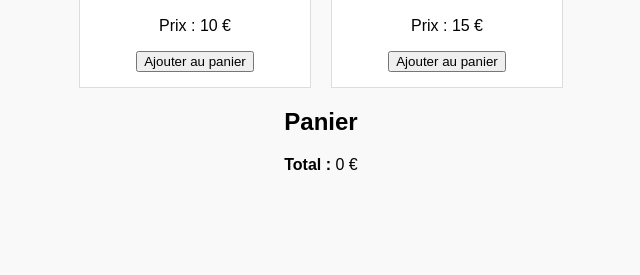
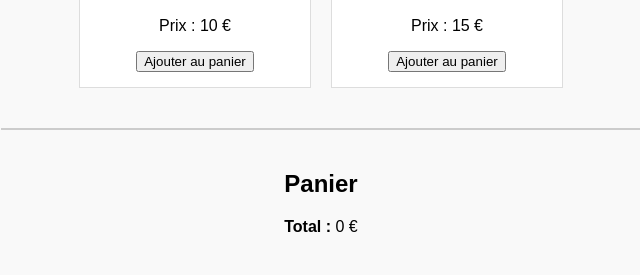
Before and after one commit to Oneshop14/oneshop, a plain HTML site: page index.html in a window 1280 px wide. Shown: the part 173-448 px from the top of the page, without its empty margins (319-959 px from the left). Drawn offline with Linux system fonts and the light colour scheme.

Commit message:
Update style.css

```diff
--- a/style.css
+++ b/style.css
@@ -19,3 +19,21 @@ body {
     width: 100%;
     height: auto;
 }
+#panier {
+  margin-top: 40px;
+  padding: 20px;
+  border-top: 2px solid #ccc;
+  max-width: 600px;
+  margin-left: auto;
+  margin-right: auto;
+  background: #f9f9f9;
+}
+
+#panier ul {
+  list-style: none;
+  padding: 0;
+}
+
+#panier li {
+  margin: 5px 0;
+}
```
